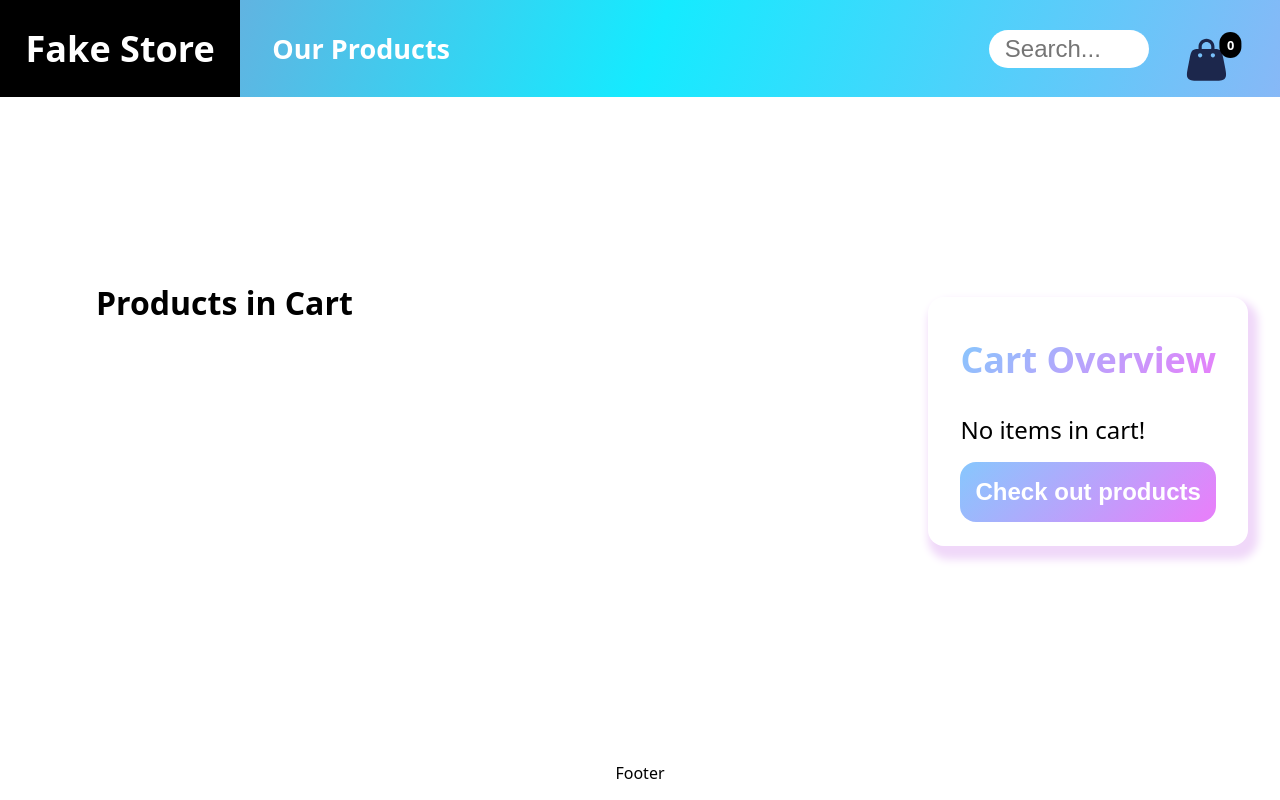
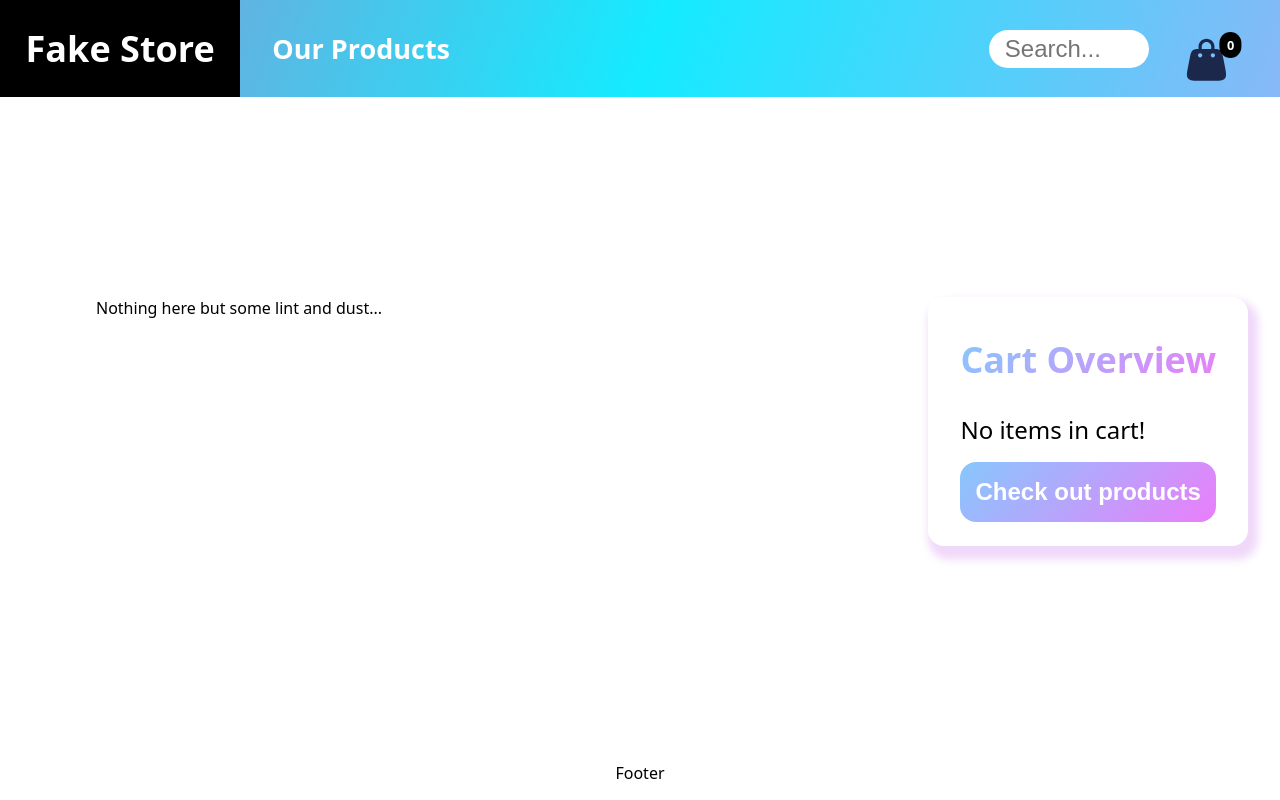
Before and after one commit to Aripov-Sirojiddin/Project-Fake-Store, a React app: page /cart in a window 1280 px wide. Built offline with nearby package versions, Linux system fonts and the light colour scheme; the HTML template or start-up script is replaced by a standard one.

Commit message:
Cart gets cleared.

```diff
--- a/src/componets/reciept/reciept.jsx
+++ b/src/componets/reciept/reciept.jsx
@@ -1,7 +1,12 @@
-import { Link } from "react-router-dom";
+import { Link, useOutletContext } from "react-router-dom";
 import styles from "./reciept.module.css";
 
 export default function Reciept({ className, totalPrice }) {
+  const { cart, setCart } = useOutletContext();
+  function handlePlaceOrder() {
+    setCart({});
+    sessionStorage.removeItem("incart");
+  }
   return (
     <div className={`${className} ${styles.container}`}>
       {totalPrice > 0 ? (
@@ -24,15 +29,15 @@ export default function Reciept({ className, totalPrice }) {
           <div className={styles.horizontalContainer}>
             <h3>Total </h3> <p>${(totalPrice * 1.06 + 10.99).toFixed(2)}</p>
           </div>
-          <button className={styles.button}>Place Order</button>
+          <button className={styles.button} onClick={handlePlaceOrder}>Place Order</button>
         </>
       ) : (
         <>
           <h2 style={{ textAlign: "center" }}>Cart Overview</h2>
           <p>No items in cart!</p>
-          <Link to="/store"><button className={styles.button}>
-            Check out products
-          </button></Link>
+          <Link to="/store">
+            <button className={styles.button}>Check out products</button>
+          </Link>
         </>
       )}
     </div>
--- a/src/routes/Cart/Cart.jsx
+++ b/src/routes/Cart/Cart.jsx
@@ -23,8 +23,14 @@ export default function Cart({}) {
   return (
     <div className={styles.horizontalContainer}>
       <div className={styles.container}>
-        <h1 style={{marginBlockStart: "0"}}>Products in Cart</h1>
-        <div className={styles.products}>{productsView}</div>
+        {totalPrice === 0 ? (
+          <p>Nothing here but some lint and dust...</p>
+        ) : (
+          <>
+            <h1 style={{ marginBlockStart: "0" }}>Products in Cart</h1>
+            <div className={styles.products}>{productsView}</div>
+          </>
+        )}
       </div>
       <Reciept className={styles.fixed} totalPrice={totalPrice} />
     </div>
```
